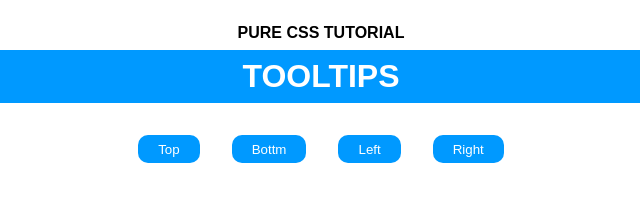
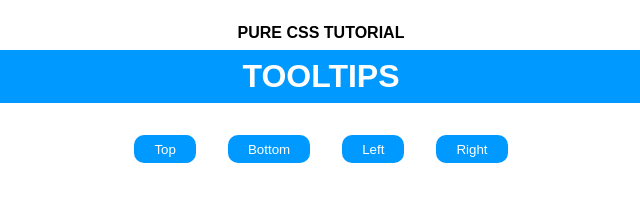
Before and after one commit to RobJoeeLee/css-only-tooltips, a plain HTML site: page index.html in a window 1280 px wide. Shown: the full height of the page, 319-959 px from the left. Drawn offline with Linux system fonts and the light colour scheme.

Commit message:
finished styling with css

```diff
--- a/index.html
+++ b/index.html
@@ -15,7 +15,7 @@
     </div>
     <div class="buttons">
         <button type="submit" class="top-button">Top</button>
-        <button type="submit" class="bottom-button">Bottm</button>
+        <button type="submit" class="bottom-button">Bottom</button>
         <button type="submit" class="left-button">Left</button>
         <button type="submit" class="right-button">Right</button>
     </div>
--- a/styles.css
+++ b/styles.css
@@ -41,4 +41,5 @@ body {
     border: none;
     border-radius: 10px;
     padding: .5em 1.5em;
+    cursor: pointer;
 }
```
